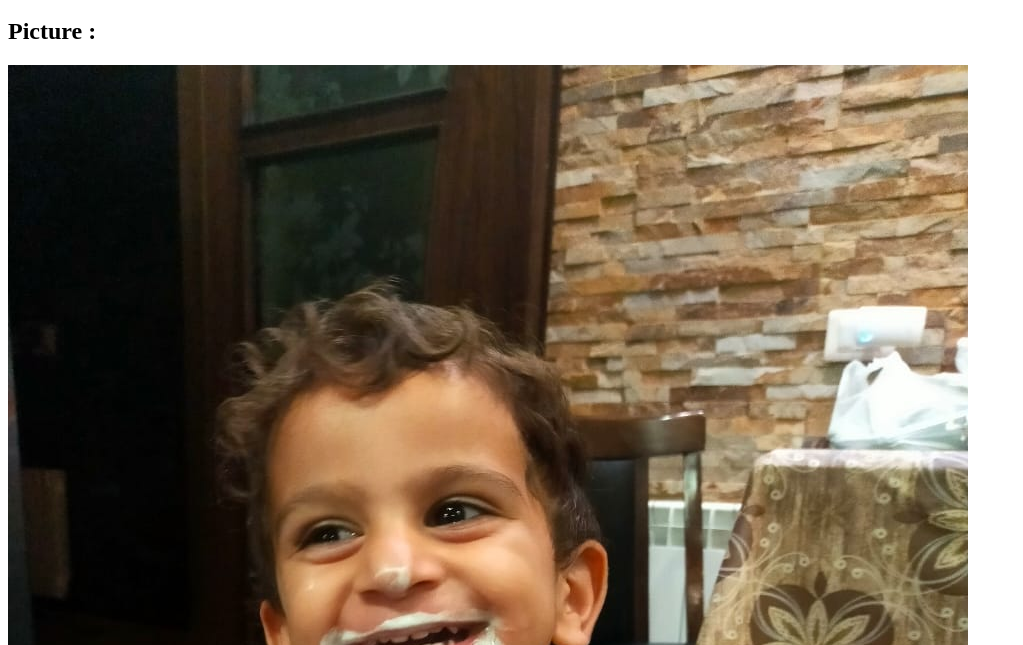
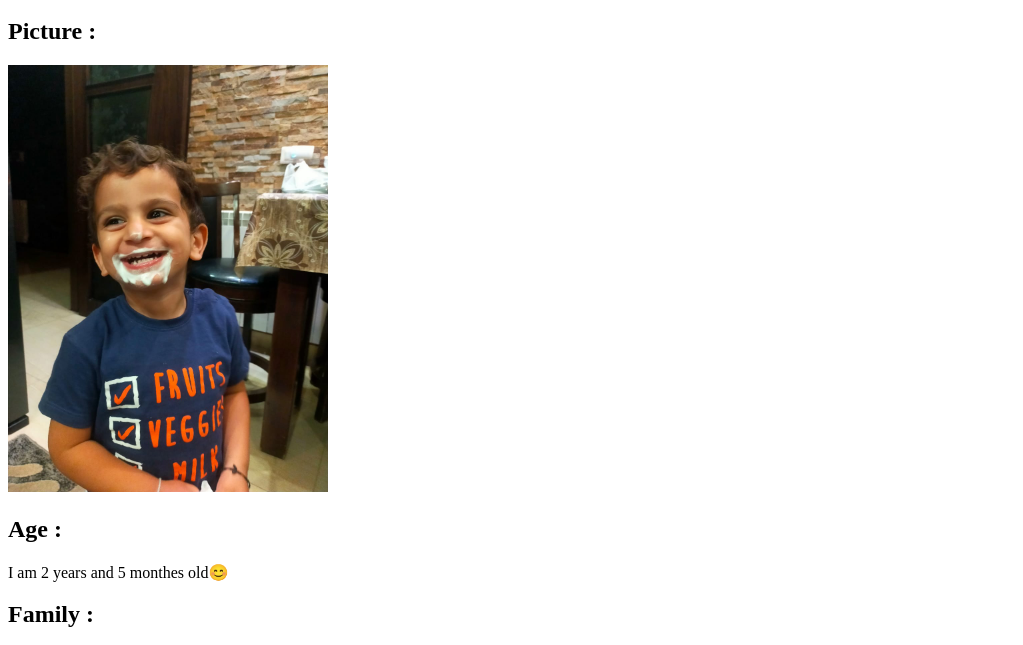
Before and after one commit to Antoine-Abou-Janab/Coursera-test, a plain HTML site: page site/index.html in a window 1280 px wide. Shown: the part 154-799 px from the top of the page, without its empty margins (0-1023 px from the left). Drawn offline with Linux system fonts and the light colour scheme.

Commit message:
changes agaon

```diff
--- a/site/index.html
+++ b/site/index.html
@@ -18,7 +18,7 @@
 </ul>
 <section id="section1">
 	<h2>Picture :</h2>
-	<img src = "bouli.jpg"  width =960  height=1280 alt="picture of bouli">
+	<img src = "bouli.jpg"  width =320   height=427 alt="picture of bouli">
 </section>
 <section id="section2">
 	<h2>Age :</h2>
```
